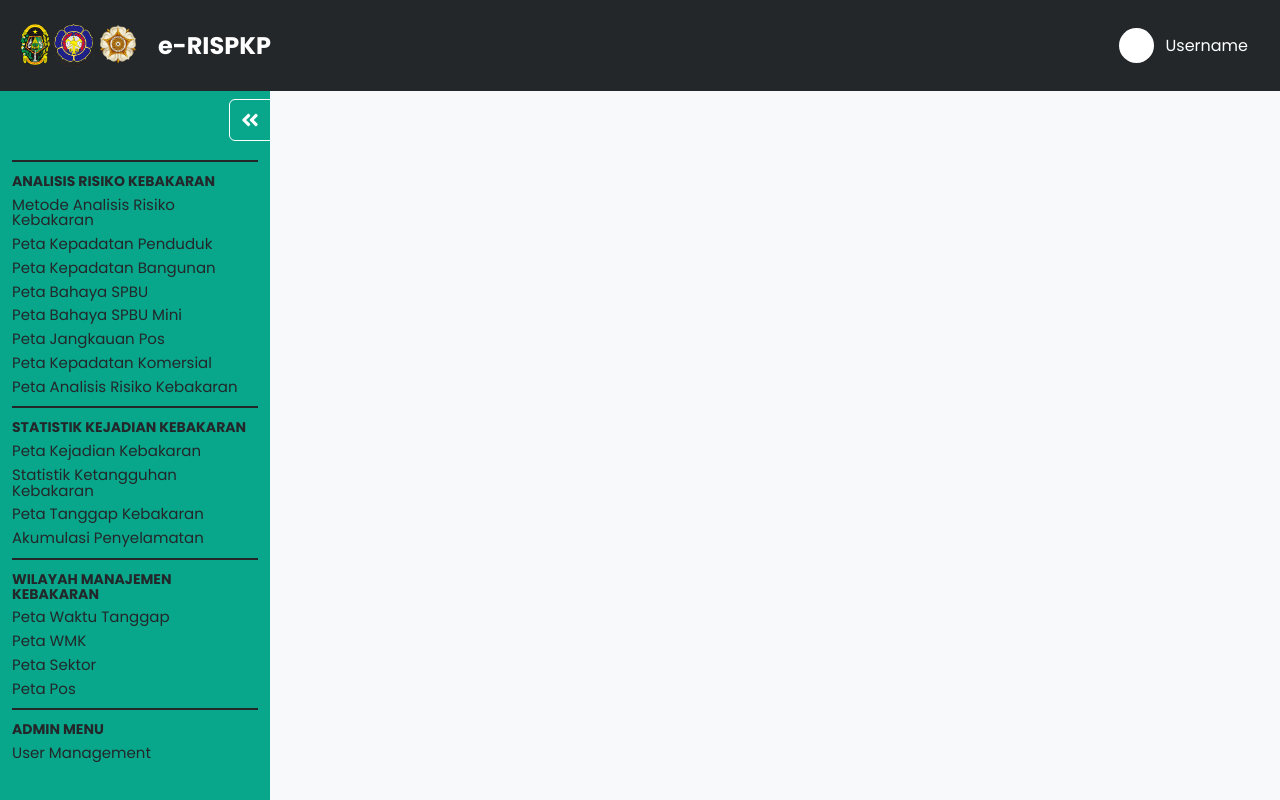
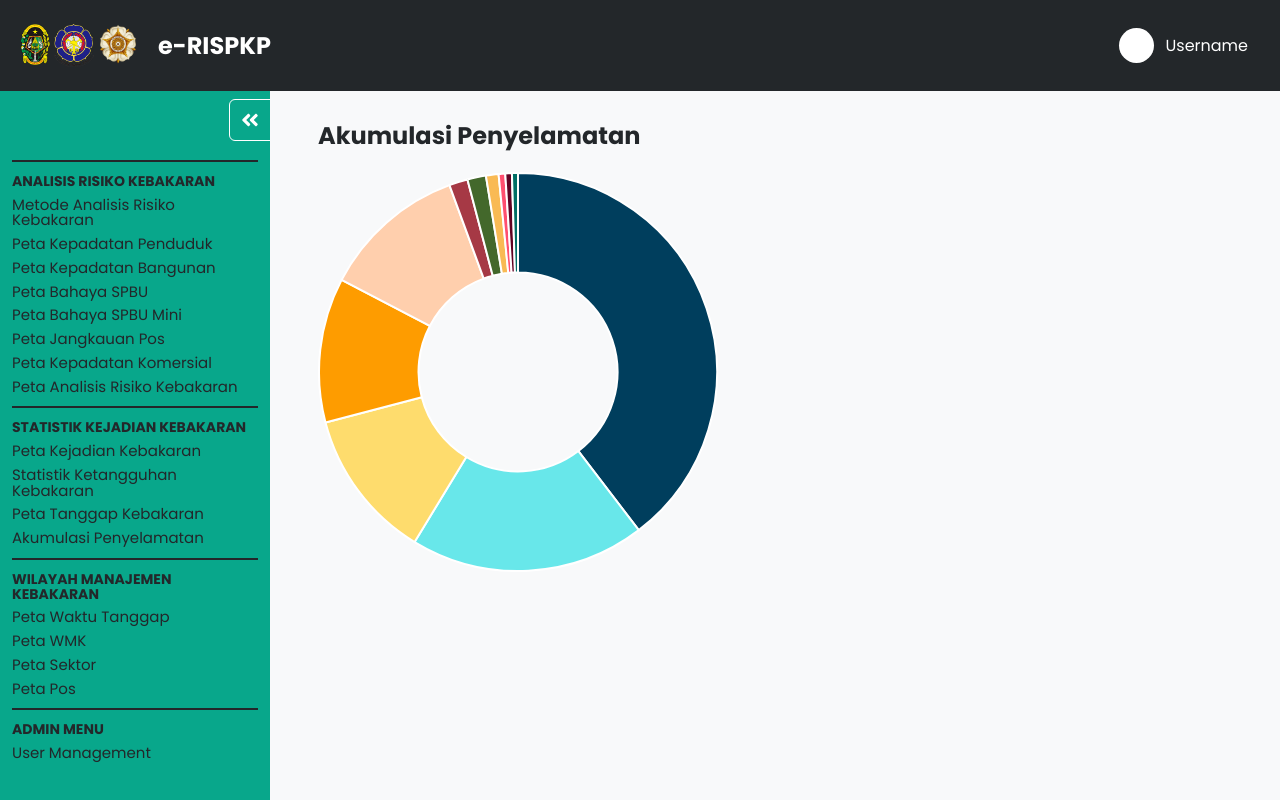
Before and after one commit to ahmadzakiakmal/Prototype-RISPKP, a Next.js app: page /dashboard/statistik-ketangguhan-kebakaran in a window 1280 px wide. Built offline with nearby package versions, Linux system fonts and the light colour scheme.

Commit message:
feat: create doughnut chart for Penyebab Kebakaran

```diff
--- /dev/null
+++ b/src/components/charts/PieChart.tsx
@@ -0,0 +1,61 @@
+import { Doughnut } from "react-chartjs-2";
+import {
+  Chart as ChartJS,
+  CategoryScale,
+  LinearScale,
+  BarElement,
+  Title,
+  Tooltip,
+  // Legend,
+  ArcElement,
+} from "chart.js";
+
+ChartJS.register(
+  CategoryScale,
+  LinearScale,
+  BarElement,
+  Title,
+  Tooltip,
+  // Legend,
+  ArcElement
+);
+
+export default function PieChart() {
+  const data = {
+    labels: [
+      "Arus Pendek",
+      "Kecelakaan",
+      "Putung Rokok",
+      "Bakar Sampah",
+      "Kesengajaan",
+      "Selang Bensin Lepas",
+      "Kegiatan Dapur",
+      "Percikan Las",
+      "Tidak Diketahui",
+      "Human Error",
+      "Pletikan Kembang Api",
+    ],
+    datasets: [
+      {
+        label: "Data Penyebab Kebakaran",
+        data: [81.40, 39.19, 25.12, 24.12, 24.12, 3.1, 3.1, 2.1, 1.1, 1.1, 1.0],
+        backgroundColor: [
+          "#003E5D",
+          "#68E7EA",
+          "#FEDC6D",
+          "#FE9C00",
+          "#FFCFAD",
+          "#A63945",
+          "#43682B",
+          "#F9BA54",
+          "#FF4F6F",
+          "#600222",
+          "#006F65"
+        ],
+        hoverOffset: 4,
+      },
+    ],
+  };
+
+  return <Doughnut data={data} />;
+}
--- a/src/pages/dashboard/statistik-ketangguhan-kebakaran.tsx
+++ b/src/pages/dashboard/statistik-ketangguhan-kebakaran.tsx
@@ -1,9 +1,15 @@
 import Layout from "@/components/Layout";
+import PieChart from "@/components/charts/PieChart";
 
 export default function StatistikKetangguhanKebakaranPage() {
   return (
     <Layout>
-      <main className="w-full"></main>
+      <h1 className="text-xl sm:text-2xl font-bold mb-5">
+        Akumulasi Penyelamatan
+      </h1>
+      <main className="w-[400px]">
+        <PieChart />
+      </main>
     </Layout>
   );
 }
```
